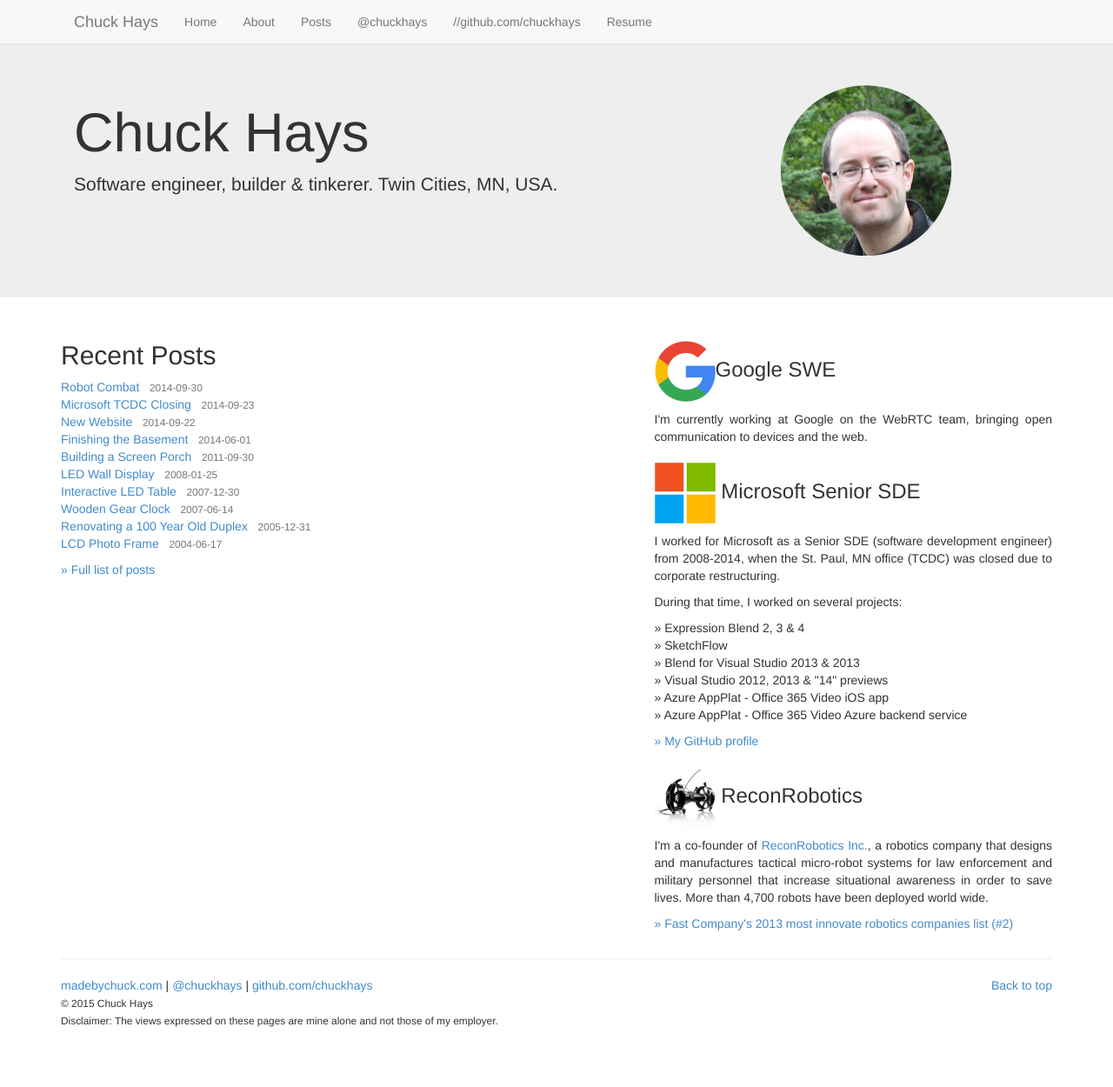
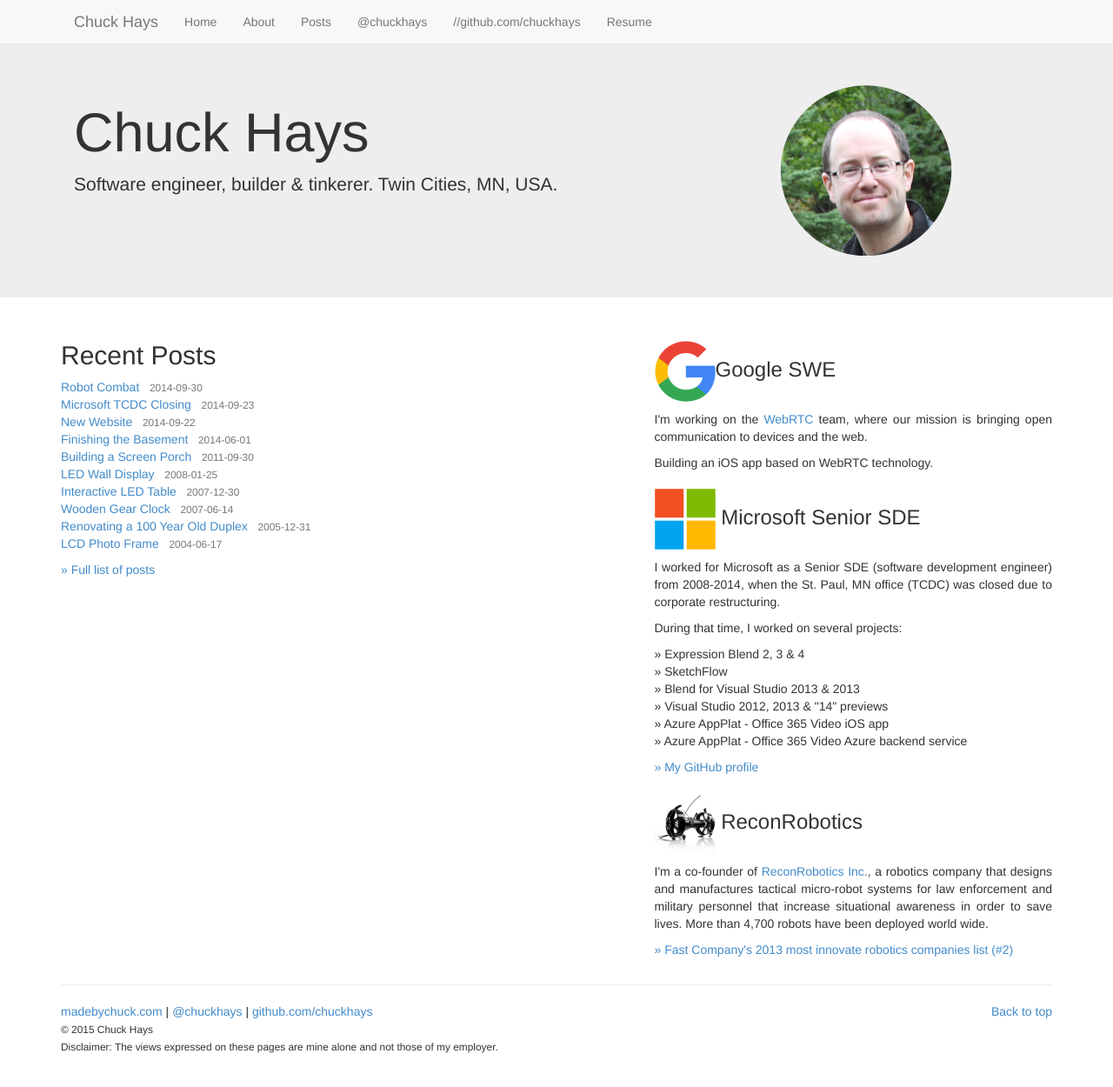
Before and after one commit to chuckhays/chuckhays.github.io, a Jekyll site: the page built from index.html, in a window 1280 px wide and 1263 px high. Shown: the top 1250 px of the window at 87% size. Built offline with Jekyll 4.4.1, drawn with Linux system fonts in a browser that asks for light colours; nearby versions of some CDN libraries; Markdown is read by kramdown in place of the engine named in the settings; the list of posts is cut into pages by our own code.

Commit message:
Update index.html

```diff
--- a/index.html
+++ b/index.html
@@ -36,7 +36,8 @@
 
 		<div class="col-md-5">
 			<h3><img src="images/google.png" style="width: 70px; height: 70px" />Google SWE</h3>
-			<p>I'm currently working at Google on the WebRTC team, bringing open communication to devices and the web.</p>
+			<p>I'm working on the <a href="http://webrtc.org/">WebRTC</a> team, where our mission is bringing open communication to devices and the web.</p>
+			<p></p>Building an iOS app based on WebRTC technology.</p>
 			<h3 style="vertical-align: text-top">
 				<img src="images/msft.png" style="width: 70px; height: 70px" />
 				Microsoft Senior SDE
```
